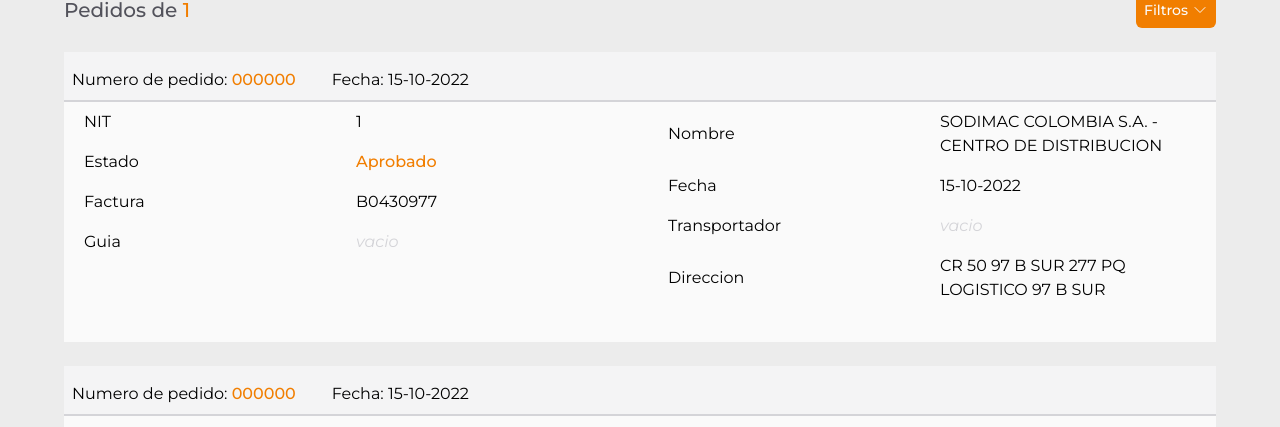
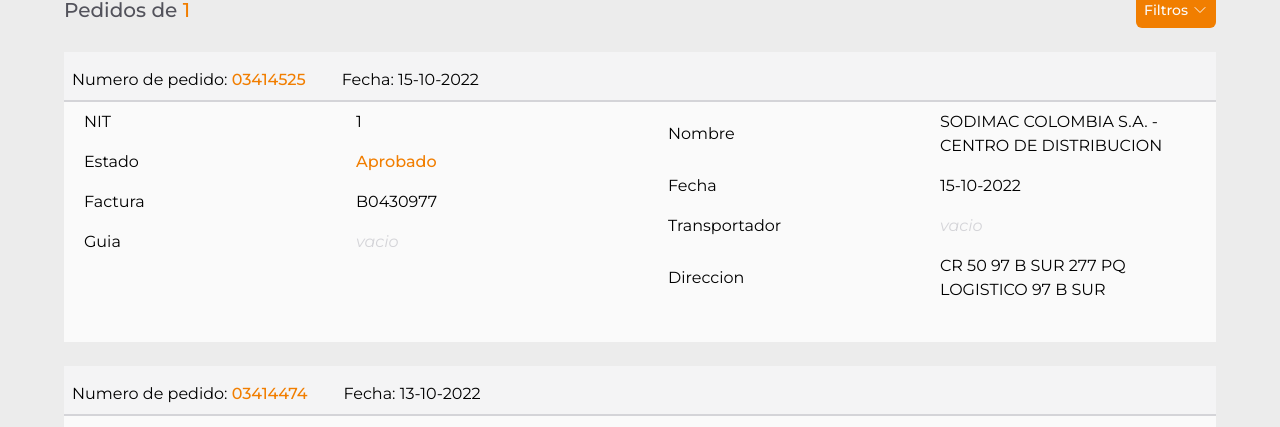
Before and after one commit to DiegoCadavid/consulta-pedidos, a React (Vite) app: page /pedidos/1 in a window 1280 px wide. Shown: the part 164-591 px from the top of the page. Built offline with nearby package versions, Linux system fonts and the light colour scheme.

Commit message:
add: header content in order item

```diff
--- a/src/components/orders/OrderItem.jsx
+++ b/src/components/orders/OrderItem.jsx
@@ -3,6 +3,7 @@ import OrderItemValue from "./OrderItemValue";
 
 const OrderItem = ({
   nit = "",
+  orderId,
   status = "",
   bill = "",
   guide = "",
@@ -24,9 +25,9 @@ const OrderItem = ({
         <p>
           {" "}
           Numero de pedido:{" "}
-          <span className="text-durespo-100 font-medium"> 000000 </span>
+          <span className="text-durespo-100 font-medium"> {orderId} </span>
         </p>
-        <p> Fecha: 15-10-2022 </p>
+        <p> Fecha: { date } </p>
       </div>
 
       <div className="columns-1 md:columns-2 md:pb-8">
--- a/src/components/orders/OrdersContainer.jsx
+++ b/src/components/orders/OrdersContainer.jsx
@@ -141,6 +141,7 @@ const OrdersContainer = () => {
                 return (
                   <OrderItem
                     key={`${pedido}${i}`}
+                    orderId={pedido }
                     nit={nit}
                     status={estado}
                     bill={factura}
```
